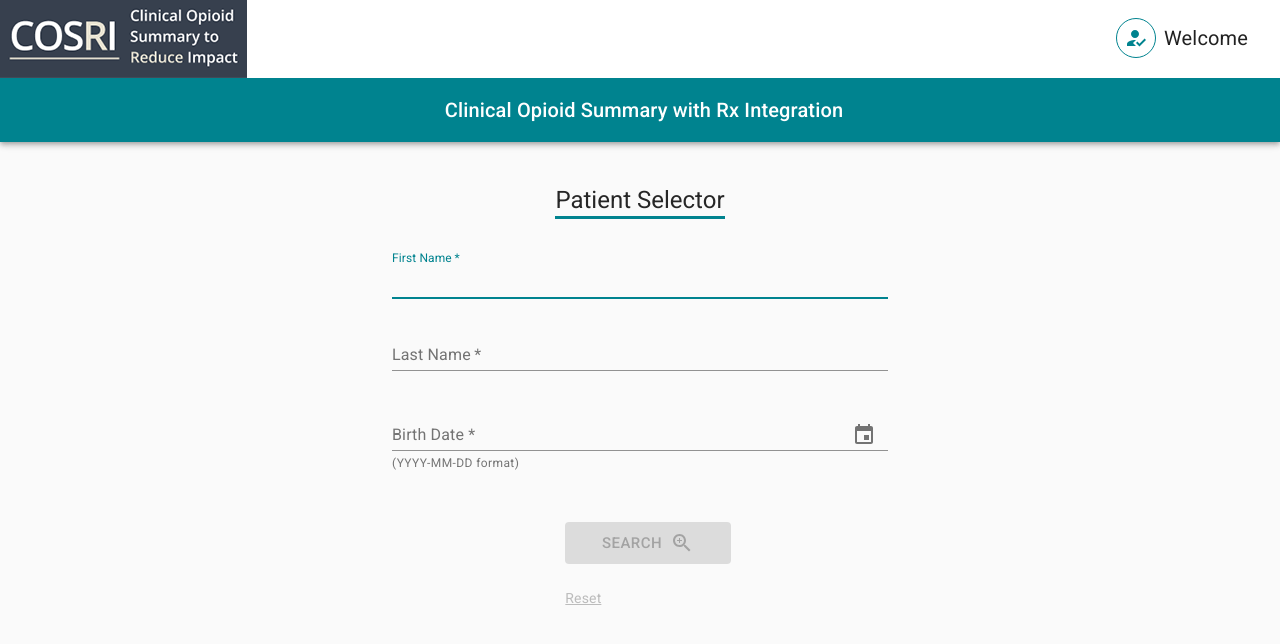
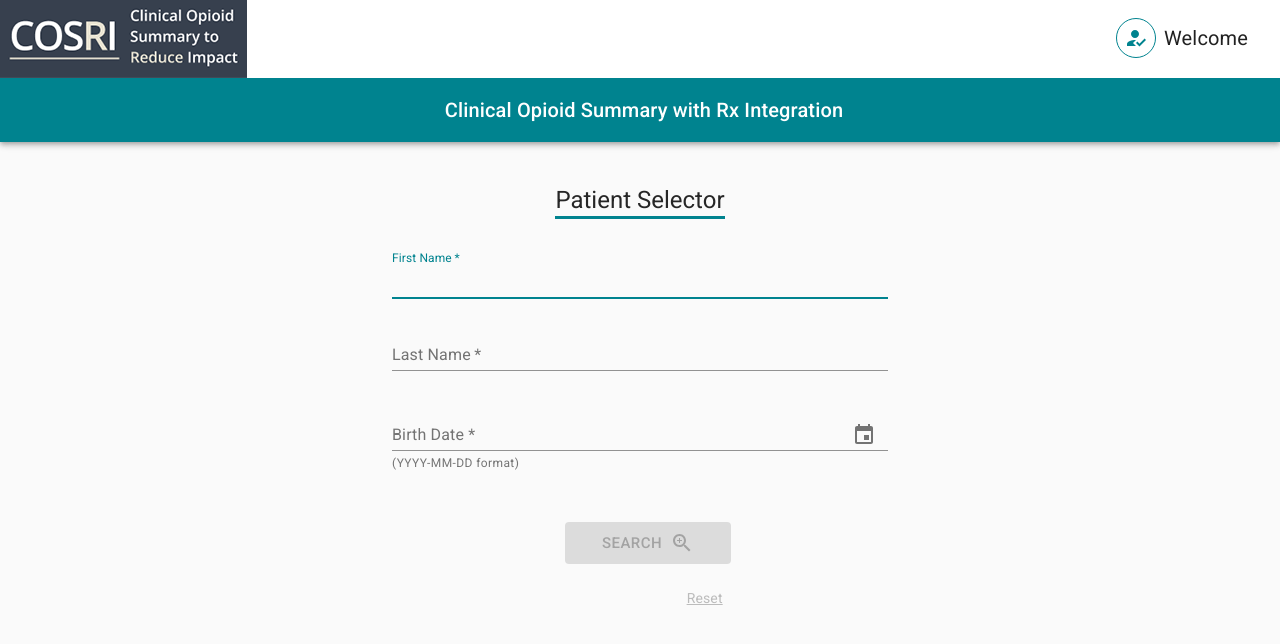
Before and after one commit to uwcirg/cosri-patient-search-interface, a React app: page / in a window 1280 px wide. Shown: the top 644 px of the page. Built offline with nearby package versions, Linux system fonts and the light colour scheme.

Commit message:
fix reset link styling

```diff
--- a/src/js/components/Search.js
+++ b/src/js/components/Search.js
@@ -75,15 +75,12 @@ const useStyles = makeStyles((theme) => ({
     },
     link: {
         textDecoration: "underline",
-        marginLeft: theme.spacing(1),
-        marginRight: theme.spacing(1),
         cursor: "pointer"
     },
     linkDisabled: {
         textDecoration: "underline",
-        marginLeft: theme.spacing(1),
-        marginRight: theme.spacing(1),
-        cursor: "auto"
+        cursor: "auto",
+        color: "#777"
     },
     wrapper: {
         margin: theme.spacing(1),
@@ -95,7 +92,7 @@ const useStyles = makeStyles((theme) => ({
         position: 'absolute',
         top: '50%',
         left: '50%',
-        marginTop: -12,
+        marginTop: -8,
         marginLeft: -12,
     },
     buttonSuccess: {
@@ -215,7 +212,7 @@ export default function Search() {
     }
 
     const isAnyFullfilled = () => {
-        return firstName || lastName;
+        return firstName || lastName || dob;
     }
 
     const resetFields = (event) => {
@@ -309,9 +306,11 @@ export default function Search() {
                                             </Button>
                                             {loading && <CircularProgress size={24} className={classes.buttonProgress} />}
                                         </div>
-                                    <Link variant="body2" color="primary" className={!isAnyFullfilled() ? `text-muted ${classes.linkDisabled}` : classes.link} onClick={resetFields} disabled={!isAnyFullfilled()} align="right">
+                                        <div className="text-right">
+                                            <Link variant="body2" color="primary" className={!isAnyFullfilled() ? `${classes.linkDisabled} muted-text` : classes.link} onClick={resetFields} disabled={!isAnyFullfilled()} align="right">
                                                 Reset
                                             </Link>
+                                        </div>
                                     </Grid>
                                 </Grid>
                             </form>
--- a/src/styles/app.scss
+++ b/src/styles/app.scss
@@ -8,3 +8,6 @@ $color-muter: rgba(165, 158, 158, 0.64);
 .muted-text {
   color: $color-muted;
 }
+.text-right {
+  text-align: right;
+}
```
Lines whose indentation alone changed are shown as unchanged.
